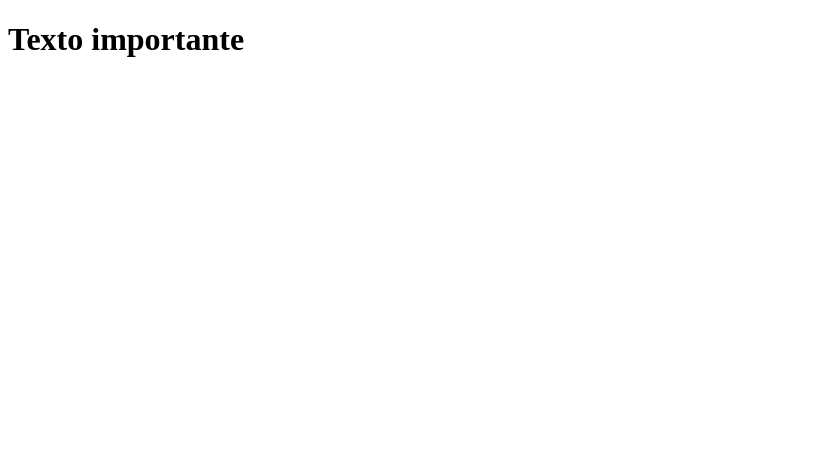
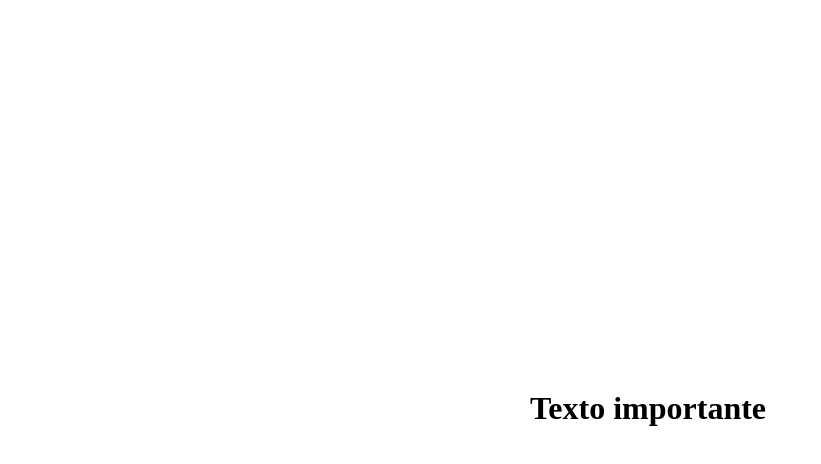
Before and after one commit to amena-uaq/aps-prac1, a plain HTML site: page index.html in a window 1280 px wide. Shown: the whole page, without its empty margins (0-821 px from the left). Drawn offline with Linux system fonts and the light colour scheme.

Commit message:
Added styling

```diff
--- a/index.html
+++ b/index.html
@@ -4,9 +4,10 @@
     <meta charset="UTF-8">
     <meta name="viewport" content="width=device-width, initial-scale=1.0">
     <title>Prac1</title>
+    <link rel="stylesheet" href="style.css">
 </head>
 <body>
-    <div>
+    <div id="div-style">
         <h1>Texto importante</h1>
     </div>
 </body>
--- /dev/null
+++ b/style.css
@@ -0,0 +1,7 @@
+#div-style {
+    width: 100vw;
+    height: 100vh;
+    display: flex;
+    justify-content: center;
+    align-items: center;
+}
```
